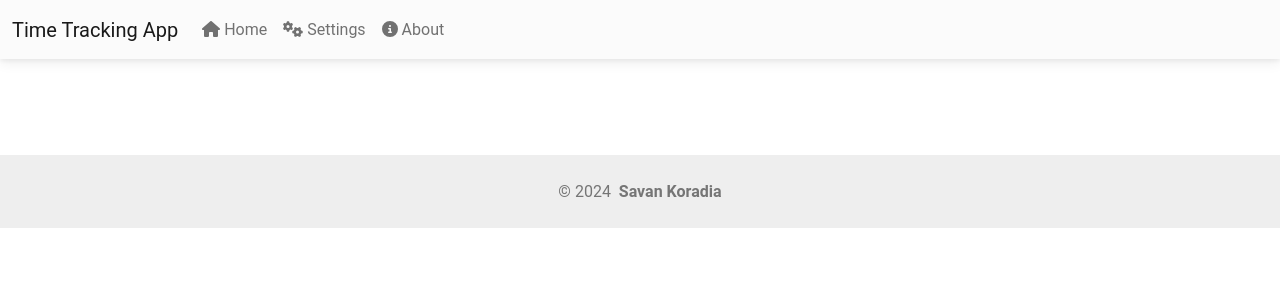
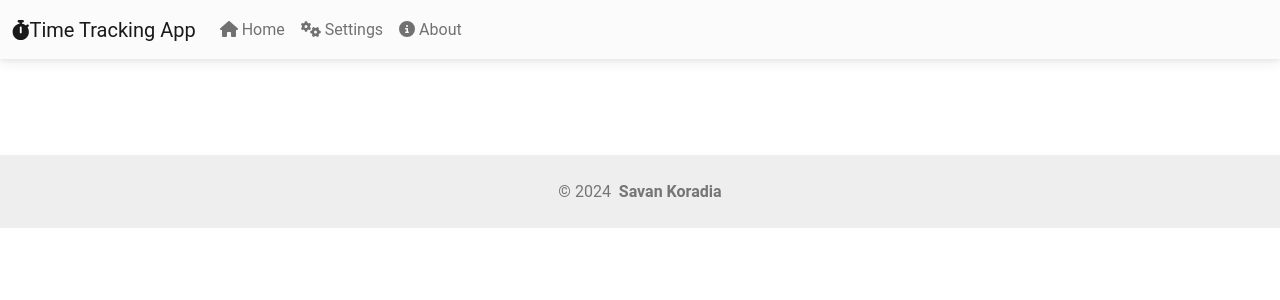
Before and after one commit to savankoradia/time-tracker-website, a React (Create React App) app: page / in a window 1280 px wide. Shown: the top 300 px of the page. Built offline with nearby package versions, Linux system fonts and the light colour scheme.

Commit message:
watch icon display

```diff
--- a/src/components/NavBar.js
+++ b/src/components/NavBar.js
@@ -11,7 +11,7 @@
 } from "mdb-react-ui-kit";
 import { Link } from "react-router-dom";
 import { FontAwesomeIcon } from "@fortawesome/react-fontawesome";
-import { faHome, faInfoCircle, faCogs } from "@fortawesome/free-solid-svg-icons";
+import { faHome, faInfoCircle, faCogs, faStopwatch } from "@fortawesome/free-solid-svg-icons";
 
 export default function NavBar() {
   const [openBasic, setOpenBasic] = useState(false);
@@ -20,7 +20,7 @@
     <MDBNavbar expand="lg" light bgColor="light">
       <MDBContainer fluid>
         <MDBNavbarBrand href="/time-tracker-website">
-          Time Tracking App
+        <FontAwesomeIcon icon={faStopwatch} /> Time Tracking App
         </MDBNavbarBrand>
         <MDBNavbarToggler
           aria-controls="navbarSupportedContent"
```
